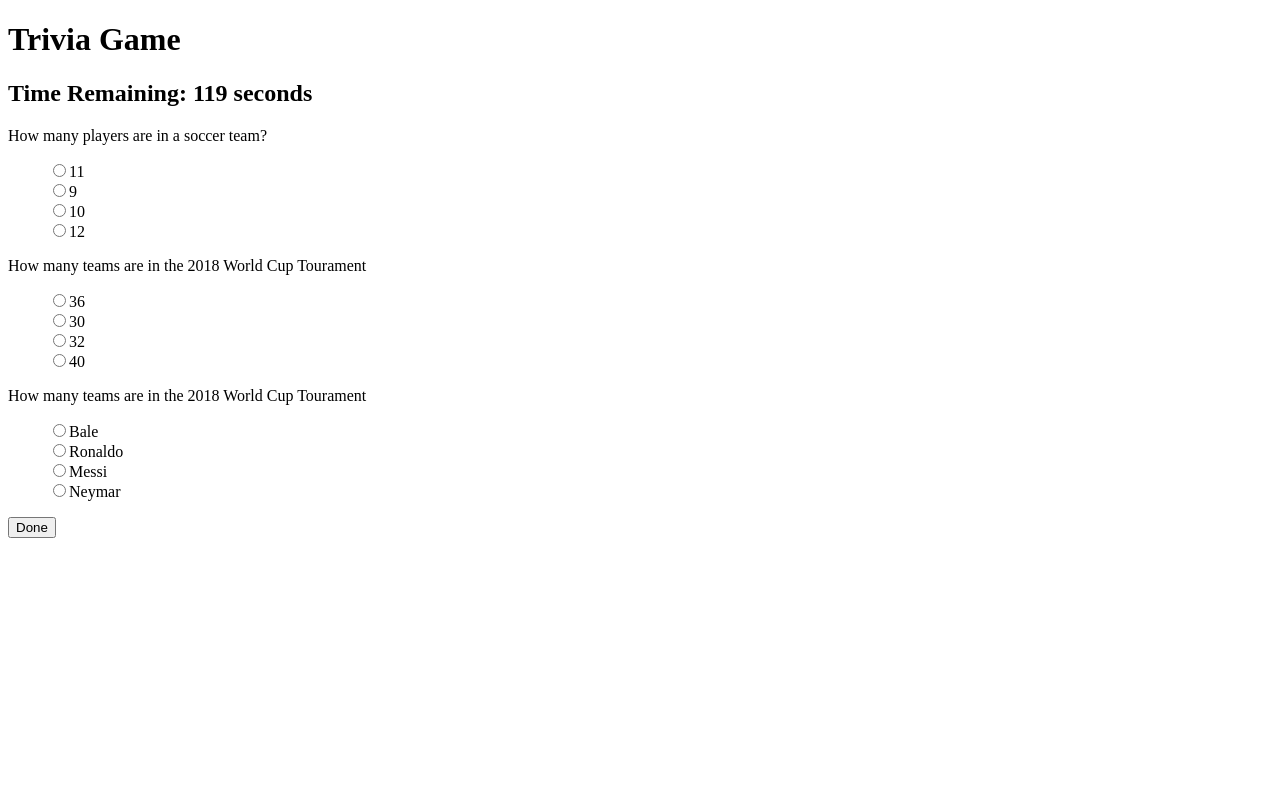
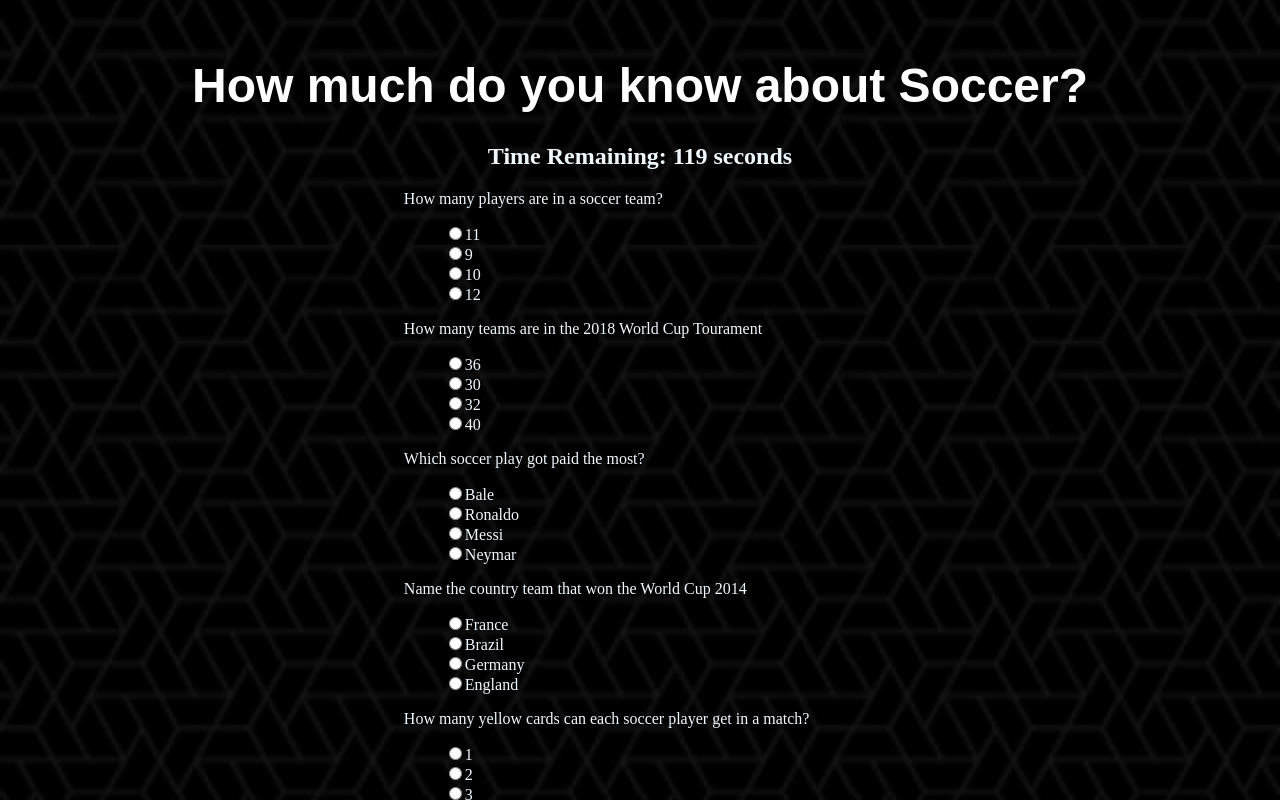
Before and after one commit to simonnguyen3054/TriviaGame, a plain HTML site: page index.html in a window 1280 px wide. Both pictures are taken after a click on the button "Start". Shown: the top 800 px of the page. Drawn offline with nearby package versions, Linux system fonts and the light colour scheme.

Commit message:
styling with image

```diff
--- a/assets/css/style.css
+++ b/assets/css/style.css
@@ -1,3 +1,38 @@
+body {
+  background-image: url("../images/what-the-hex-dark.png");
+  background-size: cover;
+  background-position: center;
+  height: 100vh;
+  color: aliceblue;
+}
+
 ul {
   list-style-type: none;
 }
+
+.hide {
+  display: none;
+}
+
+#container {
+  display: flex; /* or inline-flex */
+  flex-direction: column;
+  align-items: center;
+
+}
+
+h1 {
+  font-size: 300%;
+  color: white;
+  font-family: "Jua", sans-serif;
+  margin-top: 100px;
+  margin-bottom: 50px;
+}
+
+#start {
+  font-size: 200%;
+  padding: 5px 30px;;
+  cursor: pointer;
+  font-family: "Jua", sans-serif;
+  color: chocolate
+}
--- a/assets/javascript/app.js
+++ b/assets/javascript/app.js
@@ -11,7 +11,47 @@ var data = [
     correctAnswer: '36'
   },
   {
-    question: 'How many teams are in the 2018 World Cup Tourament',
+    question: 'Which soccer play got paid the most?',
+    answers: ['Bale', 'Ronaldo', 'Messi', 'Neymar'],
+    correctAnswer: 'Messi'
+  },
+  {
+    question: 'Name the country team that won the World Cup 2014',
+    answers: ['France', 'Brazil', 'Germany', 'England'],
+    correctAnswer: 'Germany'
+  },
+  {
+    question: 'How many yellow cards can each soccer player get in a match?',
+    answers: [1, 2, 3, 4],
+    correctAnswer: '2'
+  },
+  {
+    question: 'Each team gets up to __ substitutes in a match.',
+    answers: [1, 2, 3, 4],
+    correctAnswer: '3'
+  },
+  {
+    question: 'Which body part is not allowed to touch the soccer ball beside the goalie?',
+    answers: ['head', 'hand', 'arm', 'shoulder'],
+    correctAnswer: 'hand'
+  },
+  {
+    question: 'Which team won the most World Cup?',
+    answers: ['Germany', 'France', 'Brazil', 'Argentina'],
+    correctAnswer: 'Brazil'
+  },
+  {
+    question: 'Which country team does the soccer legend Pele played for?',
+    answers: ['Germany', 'France', 'Brazil', 'Argentina'],
+    correctAnswer: 'Brazil'
+  },
+  {
+    question: 'Which soccer stadium holds the most seats?',
+    answers: ['Rungrado May Day Stadium', 'Camp Nou', 'FNB Stadium', 'Rose Bowl Stadium'],
+    correctAnswer: 'Brazil'
+  },
+  {
+    question: 'Who\'s the best soccer player in the world today?',
     answers: ['Bale', 'Ronaldo', 'Messi', 'Neymar'],
     correctAnswer: 'Messi'
   }
@@ -99,18 +139,38 @@ function displayResult() {
     questionNumber++;
   }
 
+  showScoreBoard(correctCounter, wrongCounter, unanswerCounter);
   console.log(correctCounter);
   console.log(wrongCounter);
   console.log(unanswerCounter);
 }
 
+//score board to dislay when time ran out or user clicks done
+function showScoreBoard(correct, wrong, blank) {
+  //remove timer by adding class hide
+  $('h2').remove();
+  //remove questions by adding class hide
+  questions.remove();
+  //remove done button by adding class hide
+  $('#done').remove();
+
+  var correctAnswers = $('<div>').text(`Correct: ${correct}`); //Show correctCounter
+  var wrongAnswers = $('<div>').text(`Incorrect: ${wrong}`); //Show wrongCounter
+  var blankAnswers = $('<div>').text(`Unanswered: ${blank}`); //Show unanswerCounter
+
+  $('h1').append(correctAnswers, wrongAnswers, blankAnswers)
+
+}
 //When Start button is clicked, display all questions
 $('#start').on('click', function() {
   //start timer. When timer hit 0, displayResult function will run
   timer();
 
   questions = $('#questions');
+  $('h1').css({ "margin-top": "50px",
+              "margin-bottom": "10px"});
   questions.removeClass(); //remove the class 'hide' to show the questions
+  $('h2').removeClass(); //remove class 'hide' to show the timer
   $(this).remove(); //remove the start button
 
   var DoneButton = $('<button id="done">Done</button>'); //Add Done button
--- a/index.html
+++ b/index.html
@@ -7,17 +7,20 @@
   <title>Trivia Game</title>
   <meta name="viewport" content="width=device-width, initial-scale=1">
   <link rel="stylesheet" type="text/css" media="screen" href="assets/css/style.css" />
+  <link href="https://fonts.googleapis.com/css?family=Jua" />
 </head>
 
 <body>
-  <h1>Trivia Game</h1>
-  <h2>Time Remaining:
-    <span id="timer"></span> seconds</h2>
-  <div id="questions" class="hide">
+  <div id="container">
+    <h1>How much do you know about Soccer?</h1>
+    <h2 class="hide">Time Remaining:
+      <span id="timer"></span> seconds</h2>
+    <div id="questions" class="hide">
 
-  </div>
-  <div id="button">
-    <button id="start">Start</button>
+    </div>
+    <div id="button">
+      <button id="start">Start</button>
+    </div>
   </div>
   <script src="https://cdnjs.cloudflare.com/ajax/libs/jquery/3.2.1/jquery.min.js"></script>
   <script src="assets/javascript/app.js">
```
Also changed, not shown: assets/images/what-the-hex-dark.png (added), 3 other files.
